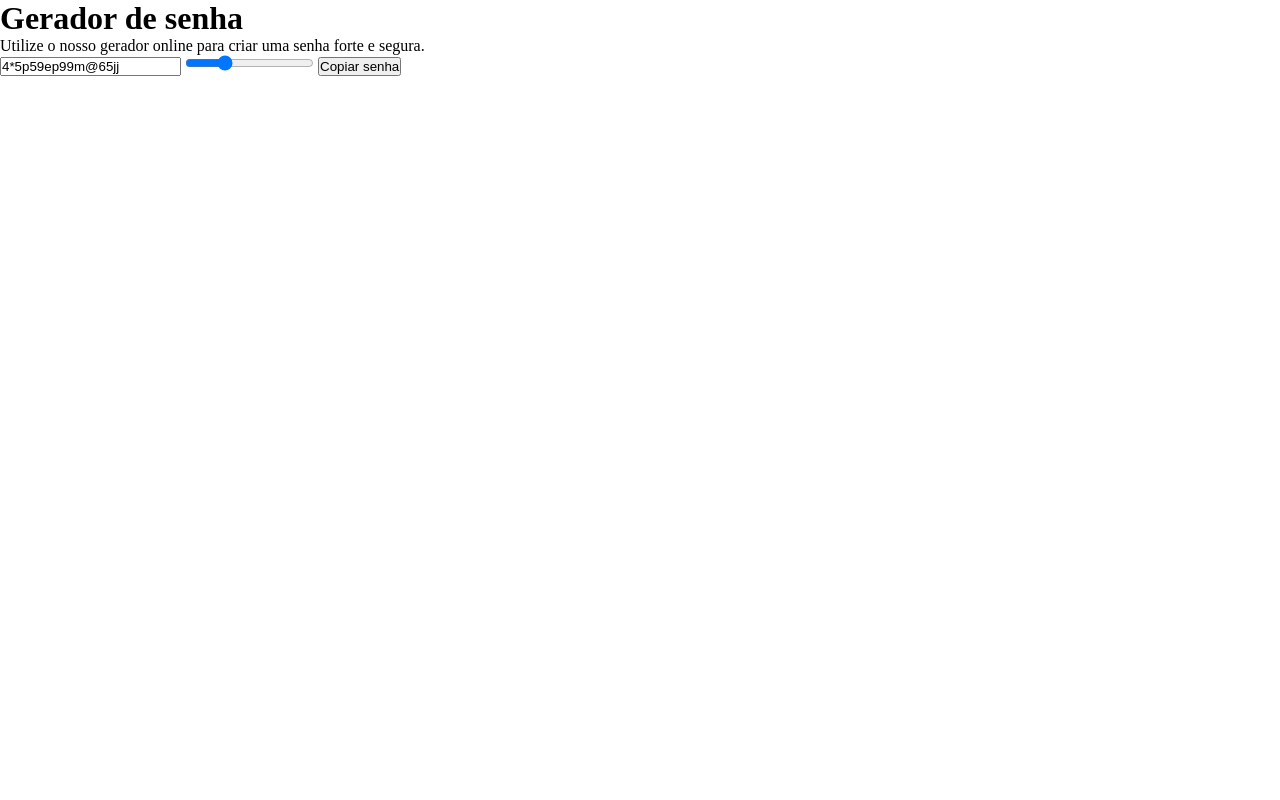
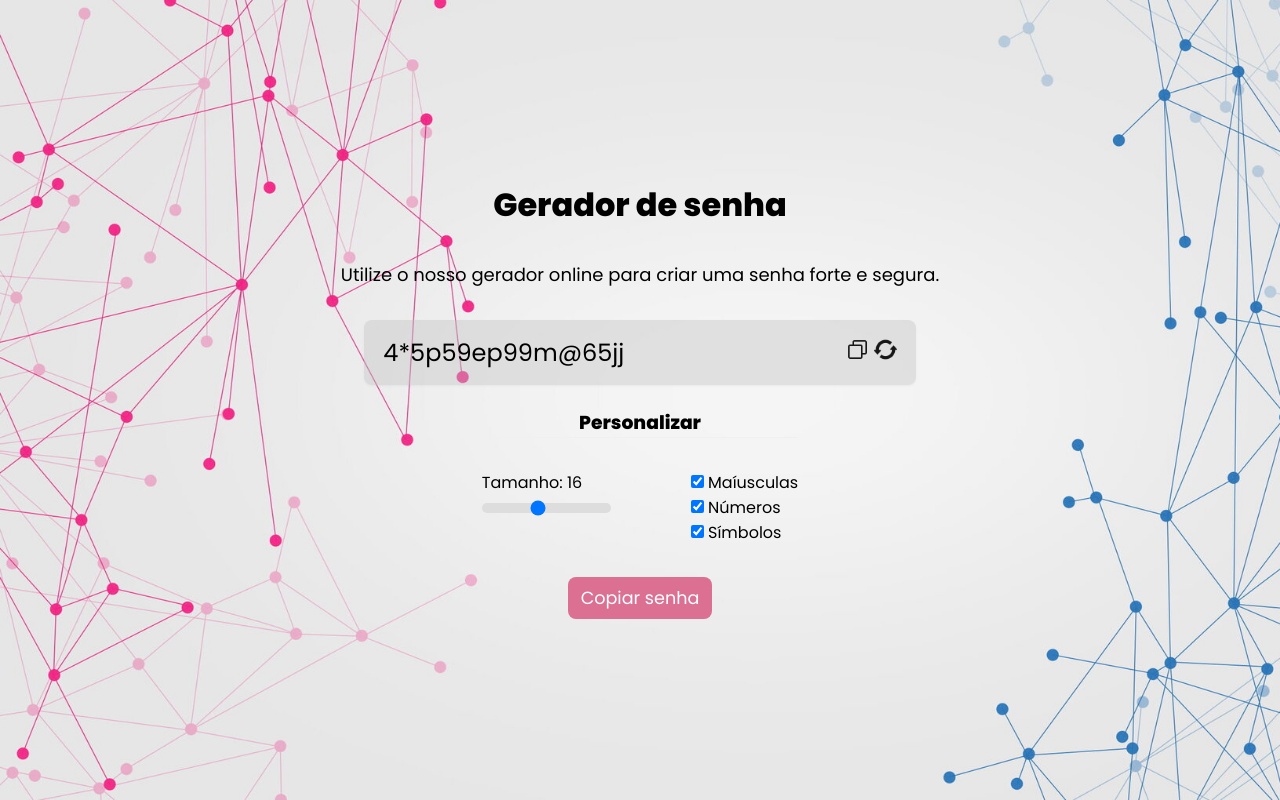
Before and after one commit to rafaelxavier3/gerador-de-senhas, a plain HTML site: page index.html in a window 1280 px wide. Drawn offline with Linux system fonts and the light colour scheme.

Commit message:
estilizando

```diff
--- a/index.html
+++ b/index.html
@@ -7,20 +7,67 @@
     <title>Gerador de senha</title>
   </head>
   <body>
+    <main>
+      <section>
         <h1>Gerador de senha</h1>
-    <p>Utilize o nosso gerador online para criar uma senha forte e segura.</p>
+        <p class="subtitulo">
+          Utilize o nosso gerador online para criar uma senha forte e segura.
+        </p>
+      </section>
+
+      <section class="box">
+        <div class="password">
+          <div class="text">
             <input type="text" name="password" id="password" />
+          </div>
+          <div class="actions">
+            <button id="copy-1">
+              <img src="assets/copiar.png" width="23" />
+            </button>
+            <button id="renew">
+              <img src="assets/atualizar.png" width="23" />
+            </button>
+          </div>
+        </div>
+      </section>
 
+      <section class="customize">
+        <h3 class="title">Personalizar</h3>
+        <div class="actions">
+          <div class="password-length">
+            <p>Tamanho: <span id="password-length-text">16</span></p>
             <input
+              class="slider"
               type="range"
               name="password-length"
               id="password-length"
-      value="12"
+              value="16"
               min="4"
               max="32"
             />
+          </div>
 
-    <button id="copy">Copiar senha</button>
+          <div class="config">
+            <label class="checkbox-container">
+              <input type="checkbox" id="uppercase-check" checked />
+              <span class="text">Maíusculas</span>
+            </label>
+            <label class="checkbox-container">
+              <input type="checkbox" id="number-check" checked />
+              <span class="text">Números</span>
+            </label>
+            <label class="checkbox-container">
+              <input type="checkbox" id="symbol-check" checked />
+              <span class="text">Símbolos</span>
+            </label>
+          </div>
+        </div>
+      </section>
+
+      <section class="submit">
+        <button id="copy-2">Copiar senha</button>
+      </section>
+    </main>
 
     <script src="script.js"></script>
   </body>
--- a/script.js
+++ b/script.js
@@ -23,7 +23,7 @@ passwordLengthElement.addEventListener("input", function () {
   generatePassword();
 });
 
-const copyButtonElement = document.querySelector("#copy");
-copyButtonElement.addEventListener("click", copy);
+document.querySelector("#copy-1").addEventListener("click", copy);
+document.querySelector("#copy-2").addEventListener("click", copy);
 
 generatePassword();
--- a/style.css
+++ b/style.css
@@ -1,5 +1,120 @@
+@import url("https://fonts.googleapis.com/css2?family=Poppins:wght@200;400;600;800&display=swap");
+
 * {
   margin: 0;
   padding: 0;
   box-sizing: border-box;
+  font-family: "Poppins", sans-serif;
 }
+
+html,
+body {
+  height: 100%;
+  overflow: hidden;
+  background-image: url(assets/background.jpg);
+  background-size: cover;
+  background-repeat: no-repeat;
+}
+
+main {
+  display: flex;
+  align-items: center;
+  justify-content: center;
+  flex-direction: column;
+  height: 100vh;
+}
+
+h1 {
+  text-align: center;
+  font-weight: bold;
+  font-size: 2rem;
+}
+
+.subtitulo {
+  padding: 2rem 0 2rem 0;
+  font-size: 1.125rem;
+}
+
+.box {
+  background: #bebebe62;
+  box-shadow: 0 1px 2px rgba(132, 148, 165, 0.1);
+  border-radius: 8px;
+}
+
+.password {
+  display: flex;
+  align-items: center;
+  padding: 0.4rem 1.2rem;
+}
+
+.text input {
+  font-size: 1.5rem;
+  border: none;
+  outline: none;
+  cursor: default;
+  height: 52px;
+  width: 100%;
+  background: transparent;
+}
+
+.actions button {
+  background-color: transparent;
+  border: none;
+  cursor: pointer;
+  opacity: 0.9;
+  transition: opacity 0.2s;
+}
+
+.customize {
+  padding: 0.4rem 1.2rem;
+  margin-top: 17px;
+}
+
+.customize .title {
+  border-bottom: 1px solid #f0f0f0;
+  margin-bottom: 2rem;
+  text-align: center;
+}
+
+.customize .actions {
+  display: flex;
+  gap: 3rem;
+}
+
+.customize .password-length .slider {
+  appearance: none;
+  -webkit-appearance: none;
+  height: 10px;
+  background: #dddddd;
+  outline: none;
+  border-radius: 8px;
+  width: 100%;
+}
+
+.checkbox-container {
+  display: block;
+  position: relative;
+  padding-left: 2rem;
+  cursor: pointer;
+  user-select: none;
+}
+
+.submit {
+  text-align: center;
+}
+
+.submit button {
+  background-color: palevioletred;
+  font-size: 1.1rem;
+  color: #fff;
+  border: none;
+  border-radius: 8px;
+  cursor: pointer;
+  padding: 0.5rem 0.8rem;
+  transition: all 0.2s;
+  margin-top: 25px;
+}
+
+.submit button:hover {
+  background-color: rgb(216, 84, 128);
+}
```
Also changed, not shown: assets/atualizar.png (added), assets/background.jpg (added), assets/copiar.png (added). Lines whose indentation alone changed are shown as unchanged.
